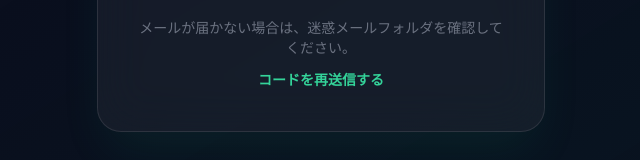
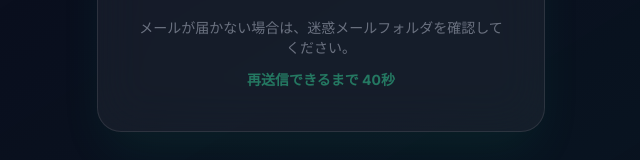
Before and after one commit to yufu085312/Kashikari, a Next.js app: page /signup/verify in a window 1280 px wide. Shown: the part 600-760 px from the top of the page, without its empty margins (319-959 px from the left). Built offline with nearby package versions, Linux system fonts and the light colour scheme.

Commit message:
再送信間隔カウントダウン

```diff
--- a/app/login/actions.ts
+++ b/app/login/actions.ts
@@ -164,7 +164,11 @@ export async function resendSignupOtp(formData: FormData) {
   })
 
   if (error) {
-    redirect(`/signup/verify?email=${encodeURIComponent(email)}&next=${encodeURIComponent(next)}&error=${encodeURIComponent(`再送信エラー: ${error.message}`)}`)
+    // Supabase のクールダウンエラーをわかりやすく変換
+    const msg = error.message.includes('after')
+      ? 'しばらく待ってから再送信してください（45秒間隔の制限があります）'
+      : `再送信エラー: ${error.message}`
+    redirect(`/signup/verify?email=${encodeURIComponent(email)}&next=${encodeURIComponent(next)}&error=${encodeURIComponent(msg)}`)
   }
 
   redirect(`/signup/verify?email=${encodeURIComponent(email)}&next=${encodeURIComponent(next)}&message=${encodeURIComponent('確認コードを再送信しました。メールをご確認ください。')}`)
--- a/app/signup/verify/page.tsx
+++ b/app/signup/verify/page.tsx
@@ -1,6 +1,6 @@
 'use client'
 
-import { use, useState, useTransition } from 'react'
+import { use, useState, useTransition, useEffect } from 'react'
 import { verifySignupOtp, resendSignupOtp } from '@/app/login/actions'
 import { Button } from '@/components/ui/button'
 
@@ -19,6 +19,13 @@ export default function VerifyOtpPage({
   const [error, setError] = useState('')
   const [isPending, startTransition] = useTransition()
   const [isResending, startResend] = useTransition()
+  const [countdown, setCountdown] = useState(45) // 再送信までのカウントダウン
+
+  useEffect(() => {
+    if (countdown <= 0) return
+    const timer = setTimeout(() => setCountdown(c => c - 1), 1000)
+    return () => clearTimeout(timer)
+  }, [countdown])
 
   const handleSubmit = (e: React.FormEvent<HTMLFormElement>) => {
     e.preventDefault()
@@ -41,6 +48,7 @@ export default function VerifyOtpPage({
     const formData = new FormData()
     formData.append('email', email)
     formData.append('next', next)
+    setCountdown(45) // 再送信後にカウントダウンリセット
     startResend(() => {
       resendSignupOtp(formData)
     })
@@ -99,10 +107,14 @@ export default function VerifyOtpPage({
           <button
             type="button"
             onClick={handleResend}
-            disabled={isResending}
-            className="text-emerald-400 hover:text-emerald-300 text-sm font-bold transition-colors disabled:opacity-50"
+            disabled={isResending || countdown > 0}
+            className="text-emerald-400 hover:text-emerald-300 text-sm font-bold transition-colors disabled:opacity-50 disabled:cursor-not-allowed"
           >
-            {isResending ? '送信中...' : 'コードを再送信する'}
+            {isResending
+              ? '送信中...'
+              : countdown > 0
+              ? `再送信できるまで ${countdown}秒`
+              : 'コードを再送信する'}
           </button>
         </div>
       </div>
```
